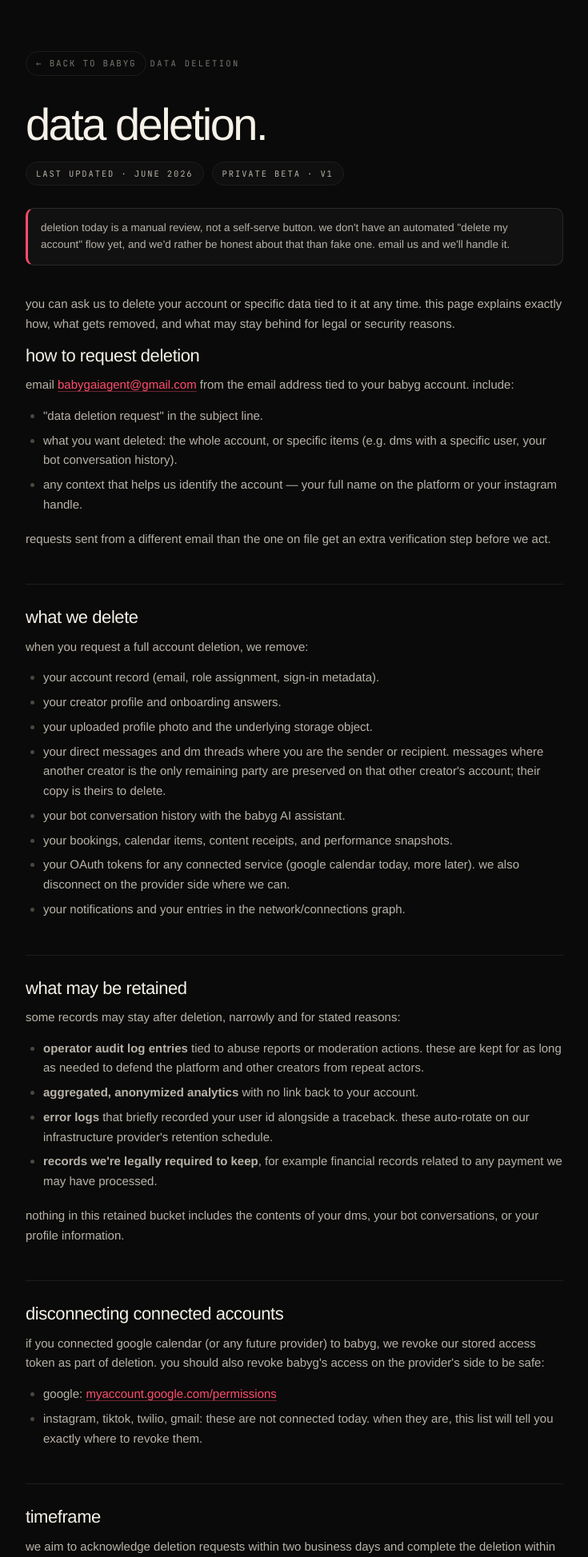
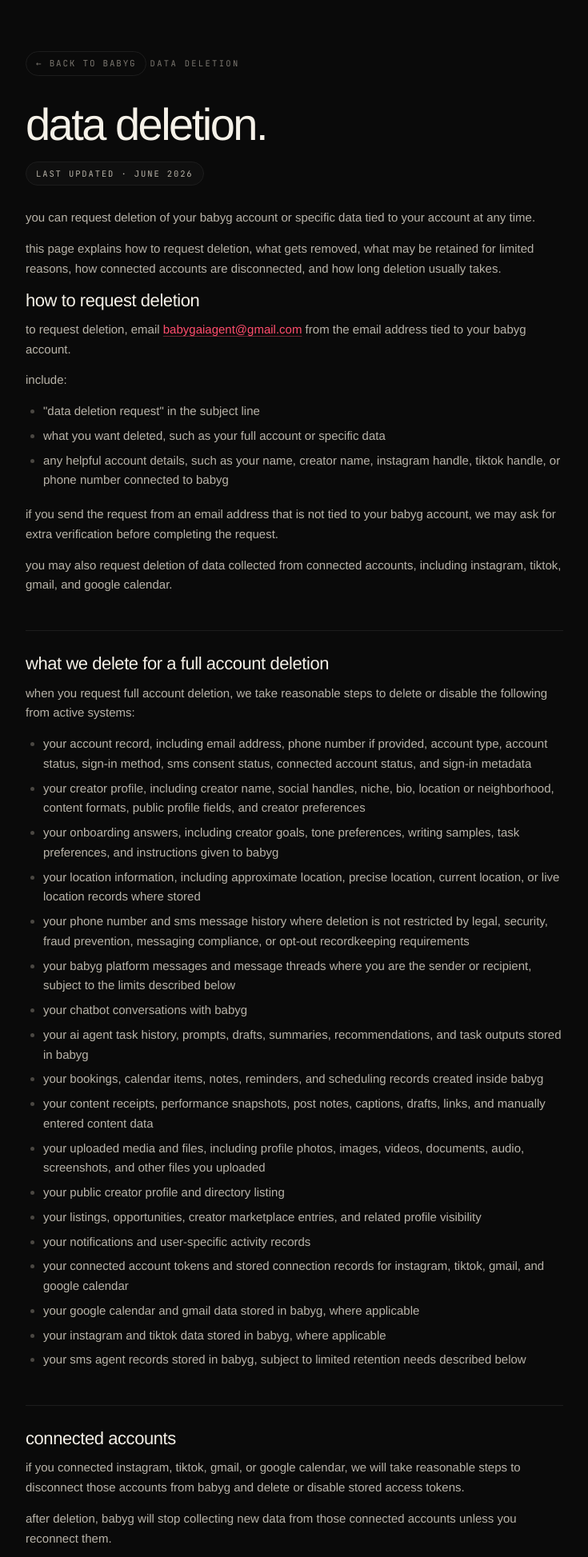
Before and after one commit to jihaoliu9999/BabyG-----FULL----DEV----Build-, a FastAPI app: page /data-deletion in a window 1280 px wide. Shown: the top 1947 px of the page at 80% size, without its empty margins (272-1007 px from the left). Run offline with FastAPI, Linux system fonts and the light colour scheme; some libraries are stand-ins or nearby versions.

Commit message:
Finalize data deletion content (#61)
Replace the data deletion page with the final, publish-ready text:
how to request deletion, what is removed for a full account deletion,
connected-account disconnection (instagram, tiktok, gmail, google
calendar), sms opt-out, partial deletion, message deletion limits,
retention exceptions, ai/chatbot data, billing records, timeframe,
third-party platform deletion, and security/verification.

Drop the "private beta · v1" status pill and the unfinished-sounding
"manual review / no automated flow yet" callout via the shared legal
base's overridable blocks. Other legal pages are unchanged.

Update the data-deletion test token from "manual review" to
"verify your identity" to match the final wording while preserving the
test's intent (no fake self-serve delete button).


Claude-Session: https://claude.ai/code/session_011VzxS6YZJQcB1P7xEh6DZ1

Co-authored-by: Claude <noreply@anthropic.com>

```diff
--- a/app/templates/legal/data_deletion.html
+++ b/app/templates/legal/data_deletion.html
@@ -4,57 +4,131 @@
 {% block legal_eyebrow %}data deletion{% endblock %}
 {% block legal_title %}data deletion.{% endblock %}
 
-{% block legal_callout %}deletion today is a manual review, not a self-serve button. we don't have an automated "delete my account" flow yet, and we'd rather be honest about that than fake one. email us and we'll handle it.{% endblock %}
+{% block legal_status_pill %}{% endblock %}
+{% block legal_callout %}{% endblock %}
 
 {% block legal_body %}
-<p>you can ask us to delete your account or specific data tied to it at any time. this page explains exactly how, what gets removed, and what may stay behind for legal or security reasons.</p>
+<p>you can request deletion of your babyg account or specific data tied to your account at any time.</p>
+
+<p>this page explains how to request deletion, what gets removed, what may be retained for limited reasons, how connected accounts are disconnected, and how long deletion usually takes.</p>
 
 <h2>how to request deletion</h2>
-<p>email <a href="mailto:{{ contact_email }}">{{ contact_email }}</a> from the email address tied to your babyg account. include:</p>
+<p>to request deletion, email <a href="mailto:{{ contact_email }}">{{ contact_email }}</a> from the email address tied to your babyg account.</p>
+<p>include:</p>
 <ul>
-  <li>"data deletion request" in the subject line.</li>
-  <li>what you want deleted: the whole account, or specific items (e.g. dms with a specific user, your bot conversation history).</li>
-  <li>any context that helps us identify the account — your full name on the platform or your instagram handle.</li>
+  <li>"data deletion request" in the subject line</li>
+  <li>what you want deleted, such as your full account or specific data</li>
+  <li>any helpful account details, such as your name, creator name, instagram handle, tiktok handle, or phone number connected to babyg</li>
 </ul>
-<p>requests sent from a different email than the one on file get an extra verification step before we act.</p>
+<p>if you send the request from an email address that is not tied to your babyg account, we may ask for extra verification before completing the request.</p>
+<p>you may also request deletion of data collected from connected accounts, including instagram, tiktok, gmail, and google calendar.</p>
 
-<h2>what we delete</h2>
-<p>when you request a full account deletion, we remove:</p>
+<h2>what we delete for a full account deletion</h2>
+<p>when you request full account deletion, we take reasonable steps to delete or disable the following from active systems:</p>
 <ul>
-  <li>your account record (email, role assignment, sign-in metadata).</li>
-  <li>your creator profile and onboarding answers.</li>
-  <li>your uploaded profile photo and the underlying storage object.</li>
-  <li>your direct messages and dm threads where you are the sender or recipient. messages where another creator is the only remaining party are preserved on that other creator's account; their copy is theirs to delete.</li>
-  <li>your bot conversation history with the babyg AI assistant.</li>
-  <li>your bookings, calendar items, content receipts, and performance snapshots.</li>
-  <li>your OAuth tokens for any connected service (google calendar today, more later). we also disconnect on the provider side where we can.</li>
-  <li>your notifications and your entries in the network/connections graph.</li>
+  <li>your account record, including email address, phone number if provided, account type, account status, sign-in method, sms consent status, connected account status, and sign-in metadata</li>
+  <li>your creator profile, including creator name, social handles, niche, bio, location or neighborhood, content formats, public profile fields, and creator preferences</li>
+  <li>your onboarding answers, including creator goals, tone preferences, writing samples, task preferences, and instructions given to babyg</li>
+  <li>your location information, including approximate location, precise location, current location, or live location records where stored</li>
+  <li>your phone number and sms message history where deletion is not restricted by legal, security, fraud prevention, messaging compliance, or opt-out recordkeeping requirements</li>
+  <li>your babyg platform messages and message threads where you are the sender or recipient, subject to the limits described below</li>
+  <li>your chatbot conversations with babyg</li>
+  <li>your ai agent task history, prompts, drafts, summaries, recommendations, and task outputs stored in babyg</li>
+  <li>your bookings, calendar items, notes, reminders, and scheduling records created inside babyg</li>
+  <li>your content receipts, performance snapshots, post notes, captions, drafts, links, and manually entered content data</li>
+  <li>your uploaded media and files, including profile photos, images, videos, documents, audio, screenshots, and other files you uploaded</li>
+  <li>your public creator profile and directory listing</li>
+  <li>your listings, opportunities, creator marketplace entries, and related profile visibility</li>
+  <li>your notifications and user-specific activity records</li>
+  <li>your connected account tokens and stored connection records for instagram, tiktok, gmail, and google calendar</li>
+  <li>your google calendar and gmail data stored in babyg, where applicable</li>
+  <li>your instagram and tiktok data stored in babyg, where applicable</li>
+  <li>your sms agent records stored in babyg, subject to limited retention needs described below</li>
 </ul>
 
-<h2>what may be retained</h2>
-<p>some records may stay after deletion, narrowly and for stated reasons:</p>
-<ul>
-  <li><strong>operator audit log entries</strong> tied to abuse reports or moderation actions. these are kept for as long as needed to defend the platform and other creators from repeat actors.</li>
-  <li><strong>aggregated, anonymized analytics</strong> with no link back to your account.</li>
-  <li><strong>error logs</strong> that briefly recorded your user id alongside a traceback. these auto-rotate on our infrastructure provider's retention schedule.</li>
-  <li><strong>records we're legally required to keep</strong>, for example financial records related to any payment we may have processed.</li>
-</ul>
-<p>nothing in this retained bucket includes the contents of your dms, your bot conversations, or your profile information.</p>
+<h2>connected accounts</h2>
+<p>if you connected instagram, tiktok, gmail, or google calendar, we will take reasonable steps to disconnect those accounts from babyg and delete or disable stored access tokens.</p>
+<p>after deletion, babyg will stop collecting new data from those connected accounts unless you reconnect them.</p>
+<p>you should also revoke babyg's access directly through the connected platform's own settings.</p>
+<p>for google services, including gmail and google calendar, you can revoke app access through your google account permissions.</p>
+<p>for instagram, you can revoke access through your meta or instagram connected app settings.</p>
+<p>for tiktok, you can revoke access through your tiktok app or connected app settings.</p>
+<p>disconnecting a connected account does not always delete historical data already stored in babyg. to delete historical data stored in babyg, request data deletion using the instructions on this page.</p>
 
-<h2>disconnecting connected accounts</h2>
-<p>if you connected google calendar (or any future provider) to babyg, we revoke our stored access token as part of deletion. you should also revoke babyg's access on the provider's side to be safe:</p>
-<ul>
-  <li>google: <a href="https://myaccount.google.com/permissions" target="_blank" rel="noopener">myaccount.google.com/permissions</a></li>
-  <li>instagram, tiktok, twilio, gmail: these are not connected today. when they are, this list will tell you exactly where to revoke them.</li>
-</ul>
-
-<h2>timeframe</h2>
-<p>we aim to acknowledge deletion requests within two business days and complete the deletion within thirty days. it's usually much faster — the thirty-day window is there to cover providers whose deletion calls are queued, not instant.</p>
-<p>once a request is complete we send a confirmation email to the address that originated the request.</p>
+<h2>sms opt-out</h2>
+<p>you can opt out of sms messages at any time by replying stop.</p>
+<p>you may reply help for help.</p>
+<p>after you opt out, babyg will stop sending sms messages unless you opt back in or unless a limited confirmation, security, transactional, or legally required message is permitted.</p>
+<p>sms opt-out does not automatically delete your babyg account. to delete your account or sms history stored in babyg, submit a deletion request by emailing <a href="mailto:{{ contact_email }}">{{ contact_email }}</a>.</p>
 
 <h2>partial deletion</h2>
-<p>if you want to remove only a specific piece of data — a single dm thread, your profile photo, your bot history — say so in the email. we'll remove just that and leave the rest of the account in place.</p>
+<p>you may request deletion of only certain data instead of your full account.</p>
+<p>examples include:</p>
+<ul>
+  <li>your chatbot history</li>
+  <li>your ai agent task history</li>
+  <li>a specific uploaded file</li>
+  <li>your profile photo</li>
+  <li>your public profile</li>
+  <li>a specific message thread</li>
+  <li>your location history</li>
+  <li>your sms history</li>
+  <li>your connected instagram data</li>
+  <li>your connected tiktok data</li>
+  <li>your connected gmail data</li>
+  <li>your connected google calendar data</li>
+  <li>your content receipts or performance snapshots</li>
+  <li>your listings or opportunities</li>
+  <li>your booking or calendar records created inside babyg</li>
+</ul>
+<p>if you request partial deletion, we will remove the requested data where technically possible while keeping the rest of your account active.</p>
+
+<h2>message deletion limits</h2>
+<p>if you request deletion of babyg platform messages, we will take reasonable steps to remove your copy of the messages and related message records tied to your account.</p>
+<p>some message records may remain visible to another user if that user was also part of the conversation and has not requested deletion of their own copy.</p>
+<p>we may also retain limited message-related records when needed for safety, abuse investigation, legal compliance, dispute resolution, or enforcement of our terms.</p>
+
+<h2>what may be retained</h2>
+<p>some information may be retained for limited reasons after deletion.</p>
+<p>this may include:</p>
+<ul>
+  <li>records needed for security, fraud prevention, abuse investigation, or platform protection</li>
+  <li>records needed to comply with legal obligations</li>
+  <li>records related to disputes, claims, chargebacks, payments, taxes, accounting, or financial reporting</li>
+  <li>sms opt-in and opt-out records needed to prove consent, honor opt-out requests, prevent abuse, or comply with messaging rules</li>
+  <li>limited technical logs that may contain user identifiers for debugging, abuse prevention, or security</li>
+  <li>aggregated or non-identifying analytics that cannot reasonably be linked back to your account</li>
+  <li>backup copies that are deleted through normal backup cycles</li>
+  <li>records we are required or permitted to keep under applicable law</li>
+</ul>
+<p>we do not keep retained information for longer than reasonably necessary for the reason it was retained.</p>
+<p>retained records are not used for advertising.</p>
+<p>retained records are not used to train ai models.</p>
+
+<h2>ai and chatbot data</h2>
+<p>when you request full account deletion, we take reasonable steps to delete chatbot conversations, ai agent task history, prompts, drafts, summaries, recommendations, and stored ai outputs connected to your account.</p>
+<p>babyg does not use your chatbot conversations, ai agent data, connected account data, sms messages, gmail data, google calendar data, instagram data, tiktok data, or location data to train ai models.</p>
+
+<h2>payment and billing records</h2>
+<p>if you used a paid feature, subscription, invoice, or payment-related service, some billing records may be retained where required for tax, accounting, fraud prevention, dispute resolution, chargebacks, or legal compliance.</p>
+<p>babyg does not intend to store full payment card numbers on its own servers.</p>
+
+<h2>deletion timeframe</h2>
+<p>we aim to acknowledge verified deletion requests within two business days.</p>
+<p>we aim to complete verified deletion requests within thirty days.</p>
+<p>some requests may take longer if they involve complex records, backup cycles, third-party provider limitations, legal review, fraud prevention, security review, or verification issues.</p>
+<p>once your deletion request is complete, we will send a confirmation email to the address that submitted the request.</p>
+
+<h2>third-party platform deletion</h2>
+<p>deleting your babyg account does not automatically delete your account or data directly held by third-party platforms such as instagram, tiktok, google, gmail, google calendar, meta, or your mobile carrier.</p>
+<p>to delete data held by those platforms, you must follow that platform's own deletion process.</p>
+<p>babyg can only delete data stored in babyg systems or data that babyg is able to delete through approved provider tools.</p>
+
+<h2>security and verification</h2>
+<p>to protect your account, we may verify your identity before deleting data.</p>
+<p>we may refuse, delay, or limit a deletion request if we cannot verify the requester, if the request appears fraudulent or abusive, or if we are legally required or permitted to retain certain information.</p>
 
 <h2>contact</h2>
-<p>deletion requests, partial deletions, or questions about retention: <a href="mailto:{{ contact_email }}">{{ contact_email }}</a>.</p>
+<p>deletion requests, partial deletion requests, connected account deletion requests, or questions about retention can be sent to:</p>
+<p><a href="mailto:{{ contact_email }}">{{ contact_email }}</a></p>
 {% endblock %}
```
Also changed, not shown: tests/test_legal.py (+1 -1 lines).
